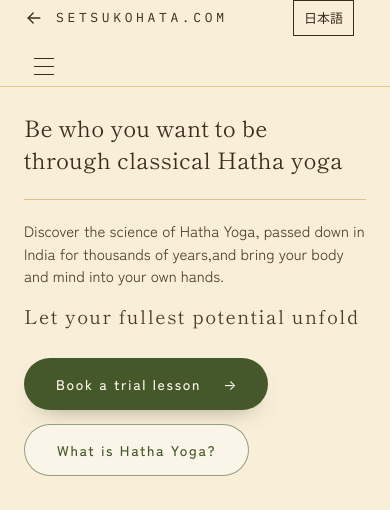
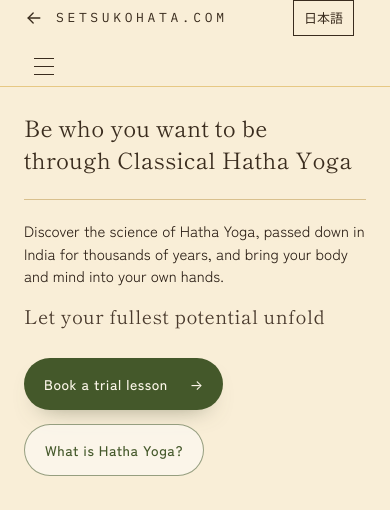
Before and after one commit to setsuko-hata/setsuko-hata.github.io, an Astro site: page /hatha-yoga/en in a window 390 px wide. Shown: the top 510 px of the page. Built offline with nearby package versions, Linux system fonts and the light colour scheme; Astro itself is replaced by a stand-in of ours.

Commit message:
改善英文瑜伽首页首屏可读性 / Improve English yoga hero readability / 英語ヨガトップの読みやすさを改善
中文：将英文首屏文案限制在右侧清晰区域，加深正文和副标题颜色，保留两行标题并修正 Classical Hatha Yoga 大小写。

English: Keep English hero copy within the clear right-hand area, strengthen text contrast, preserve the two-line headline and use Classical Hatha Yoga capitalization.

日本語：英語のヒーロー文を右側の読みやすい領域に収め、本文と副見出しのコントラストを改善。見出しは2行を維持し、Classical Hatha Yoga の表記を統一。

Validation: Astro build, Astro check, i18n tests and real Chrome desktop/mobile layout checks passed.

```diff
--- a/scripts/check-locales.mjs
+++ b/scripts/check-locales.mjs
@@ -44,5 +44,5 @@
 console.log('PASS: English text coverage and localized internal links.');
 
 const englishHero = readFileSync('dist/hatha-yoga/en/index.html', 'utf8');
-assert.match(englishHero, /<h1[^>]*id="jh-title"[^>]*><span[^>]*>Be who you want to be<\/span><br\s*\/?><span[^>]*>through classical Hatha yoga<\/span><\/h1>/);
+assert.match(englishHero, /<h1[^>]*id="jh-title"[^>]*><span[^>]*>Be who you want to be<\/span><br\s*\/?><span[^>]*>through Classical Hatha Yoga<\/span><\/h1>/);
 console.log('PASS: exact English hero wording, capitalization and explicit line break.');
--- a/src/pages/hatha-yoga/ja/index.astro
+++ b/src/pages/hatha-yoga/ja/index.astro
@@ -76,7 +76,7 @@
 ---
 <YogaLayout title={t("ハタヨガ 大阪・東京｜サドグル公認ハタヨガ講師 秦 節子 | Setsuko Hata Yoga", "Hatha Yoga in Osaka & Tokyo | Sadhguru-certified Teacher Setsuko Hata")}
   description={t("大阪・東京のハタヨガ教室。サドグル公認ハタヨガ講師・秦 節子（Setsuko Hata）が、インドで1,750時間超の研鑽を積んだ伝統的なハタヨガを対面・オンラインで指導。ウパヨガからスーリヤ・クリヤまで。", "Hatha Yoga classes in Osaka and Tokyo. Sadhguru-certified teacher Setsuko Hata shares traditional practices in person and online, from Upa Yoga to Surya Kriya, following more than 1,750 hours of training in India.")}
-  ogTitle={t("本物のヨガでなりたい自分へ｜大阪・東京のハタヨガ 秦 節子", "Be who you want to be through classical Hatha yoga | Setsuko Hata Yoga in Osaka & Tokyo")}
+  ogTitle={t("本物のヨガでなりたい自分へ｜大阪・東京のハタヨガ 秦 節子", "Be who you want to be through Classical Hatha Yoga | Setsuko Hata Yoga in Osaka & Tokyo")}
   jsonLd={jsonLd}
   locale={locale}
   active="home"
@@ -94,8 +94,8 @@
           </figure>
           <div class="jh__inner">
             <div class="jh__copy">
-              <h1 id="jh-title" class="jh__title"><span class="jh__title-line">{t("本物のヨガで", "Be who you want to be")}</span><br /><span class="jh__title-line">{t("なりたい自分へ", "through classical Hatha yoga")}</span></h1>
-              <p class="jh__lead">{t("インドで何千年も受け継がれてきたハタヨガの科学で、", "Discover the science of Hatha Yoga, passed down in India for thousands of years,")}<br />{t("身体と心を思いのままに。", "and bring your body and mind into your own hands.")}</p>
+              <h1 id="jh-title" class="jh__title"><span class="jh__title-line">{t("本物のヨガで", "Be who you want to be")}</span><br /><span class="jh__title-line">{t("なりたい自分へ", "through Classical Hatha Yoga")}</span></h1>
+              <p class="jh__lead">{locale === "en" ? "Discover the science of Hatha Yoga, passed down in India for thousands of years, and bring your body and mind into your own hands." : <>インドで何千年も受け継がれてきたハタヨガの科学で、<br />身体と心を思いのままに。</>}</p>
               <p class="jh__sub">{t("あなたの可能性を最大限に開花", "Let your fullest potential unfold")}</p>
               <div class="jh__actions">
                 <a class="jh__btn jh__btn--solid" href="https://docs.google.com/forms/d/1rKoOxcGQyew2a_d341eduWZ4QuhbK7R3YloP14Z6s8w/viewform" target="_blank" rel="noreferrer">{t("体験レッスンを予約する", "Book a trial lesson")}</a>
--- a/src/styles/yoga/home.css
+++ b/src/styles/yoga/home.css
@@ -668,3 +668,20 @@
 /* Shared sunlit headings use !important; the English sizing must override them. */
 html[lang="en"] body.ja-home .jh__title { font-size: clamp(17px, 4vw, 38px) !important; font-size: clamp(17px, 6.6cqw, 40px) !important; letter-spacing: .01em !important; }
 html[lang="en"] body.ja-home .jh__title-line { white-space: nowrap; }
+
+/* Keep English hero copy in the clear right-hand area used by the Japanese page. */
+@media (min-width: 901px) {
+  html[lang="en"] body.ja-home .jh__copy { max-width: 480px; }
+}
+html[lang="en"] body.ja-home .jh__lead {
+  max-width: 100%;
+  color: #2A1D14 !important;
+  line-height: 1.8;
+  text-shadow: 0 1px 3px rgba(253, 244, 222, .9);
+}
+html[lang="en"] body.ja-home .jh__sub {
+  color: #4A3A2D !important;
+  letter-spacing: .025em;
+  text-shadow: 0 1px 3px rgba(253, 244, 222, .9);
+}
+html[lang="en"] body.ja-home .jh__btn { padding-inline: 20px; letter-spacing: .04em; }
```
